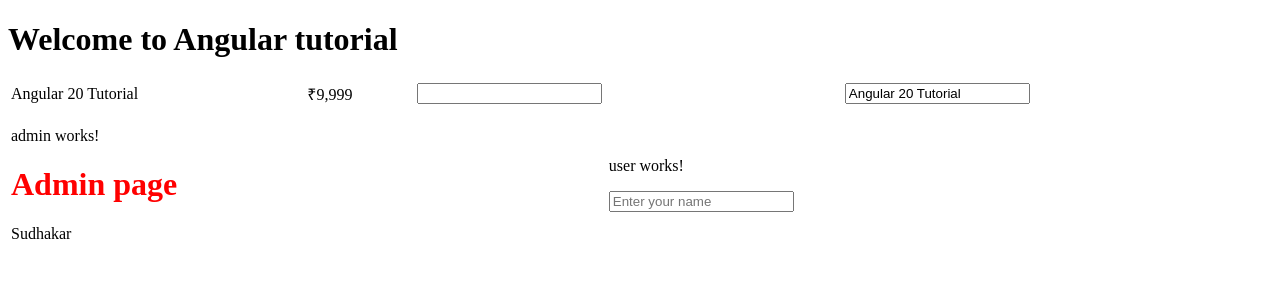
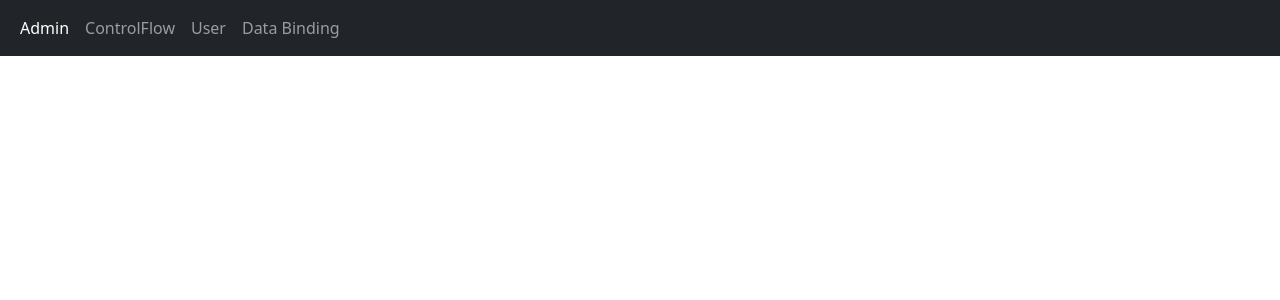
Before and after one commit to sudhakarkilaparthi/Angular20Tutorial, an Angular app: page / in a window 1280 px wide. Shown: the top 300 px of the page. Built offline with nearby package versions, Linux system fonts and the light colour scheme.

Commit message:
Routing concept added

```diff
--- a/angular.json
+++ b/angular.json
@@ -25,6 +25,7 @@
               }
             ],
             "styles": [
+              "./node_modules/bootstrap/dist/css/bootstrap.min.css",
               "src/styles.css"
             ]
           },
--- a/package.json
+++ b/package.json
@@ -28,6 +28,7 @@
     "@angular/forms": "^20.3.0",
     "@angular/platform-browser": "^20.3.0",
     "@angular/router": "^20.3.0",
+    "bootstrap": "^5.3.8",
     "rxjs": "~7.8.0",
     "tslib": "^2.3.0",
     "zone.js": "~0.15.0"
--- a/src/app/app.html
+++ b/src/app/app.html
@@ -1,3 +1,24 @@
+
+<nav class="navbar navbar-expand-sm bg-dark navbar-dark">
+  <div class="container-fluid">
+    <ul class="navbar-nav">
+      <li class="nav-item">
+        <a class="nav-link active" routerLink="admin">Admin</a>
+      </li>
+      <li class="nav-item">
+        <a class="nav-link" routerLink="control-flow-statement">ControlFlow</a>
+      </li>
+      <li class="nav-item">
+        <a class="nav-link" routerLink="user">User</a>
+      </li>
+      <li class="nav-item">
+        <a class="nav-link" routerLink="data-binding">Data Binding</a>
+      </li>
+    </ul>
+  </div>
+</nav>
+<router-outlet></router-outlet>
+<!--
 <h1>Welcome to Angular tutorial</h1>
 
 <app-data-binding></app-data-binding>
@@ -11,4 +32,4 @@
       <app-user></app-user>
     </td>
   </tr>
-</table>
+</table> -->
--- a/src/app/app.routes.ts
+++ b/src/app/app.routes.ts
@@ -1,3 +1,24 @@
 import { Routes } from '@angular/router';
+import { Admin } from './components/admin/admin';
+import { ControlFlow } from './control-flow/control-flow';
+import { User } from './components/user/user';
+import { DataBinding } from './components/data-binding/data-binding';
+import { SignalEx } from './components/signal-ex/signal-ex';
 
-export const routes: Routes = [];
+export const routes: Routes = [
+      {
+            path:'admin',component:Admin
+      },
+      {
+            path:'control-flow-statement', component:ControlFlow
+      },
+      {
+            path:'user',component:User
+      },
+      {
+            path:'data-binding',component:DataBinding
+      },
+      {
+            path:'signal-ex',component:SignalEx
+      }
+];
--- a/src/app/app.ts
+++ b/src/app/app.ts
@@ -1,12 +1,12 @@
 import { Component, signal } from '@angular/core';
-import { RouterOutlet } from '@angular/router';
+import { RouterOutlet, RouterLink } from '@angular/router';
 import { Admin } from './components/admin/admin';
 import { User } from './components/user/user';
 import { DataBinding } from './components/data-binding/data-binding';
 
 @Component({
   selector: 'app-root',
-  imports: [Admin, User, DataBinding],
+  imports: [Admin, User, DataBinding, RouterLink, RouterOutlet],
   templateUrl: './app.html',
   styleUrl: './app.css'
 })
--- a/src/app/components/user/user.html
+++ b/src/app/components/user/user.html
@@ -1,2 +1,3 @@
 <p>user works!</p>
 <input type="text" placeholder="Enter your name"/>
+<button class="btn btn-success" >Submit</button>
--- /dev/null
+++ b/src/app/control-flow/control-flow.html
@@ -0,0 +1 @@
+<p>control-flow works!</p>
--- /dev/null
+++ b/src/app/control-flow/control-flow.ts
@@ -0,0 +1,11 @@
+import { Component } from '@angular/core';
+
+@Component({
+  selector: 'app-control-flow',
+  imports: [],
+  templateUrl: './control-flow.html',
+  styleUrl: './control-flow.css',
+})
+export class ControlFlow {
+
+}
```
Also changed, not shown: src/app/control-flow/control-flow.css (added), 2 other files (tests, documents, lock files or other folders).
